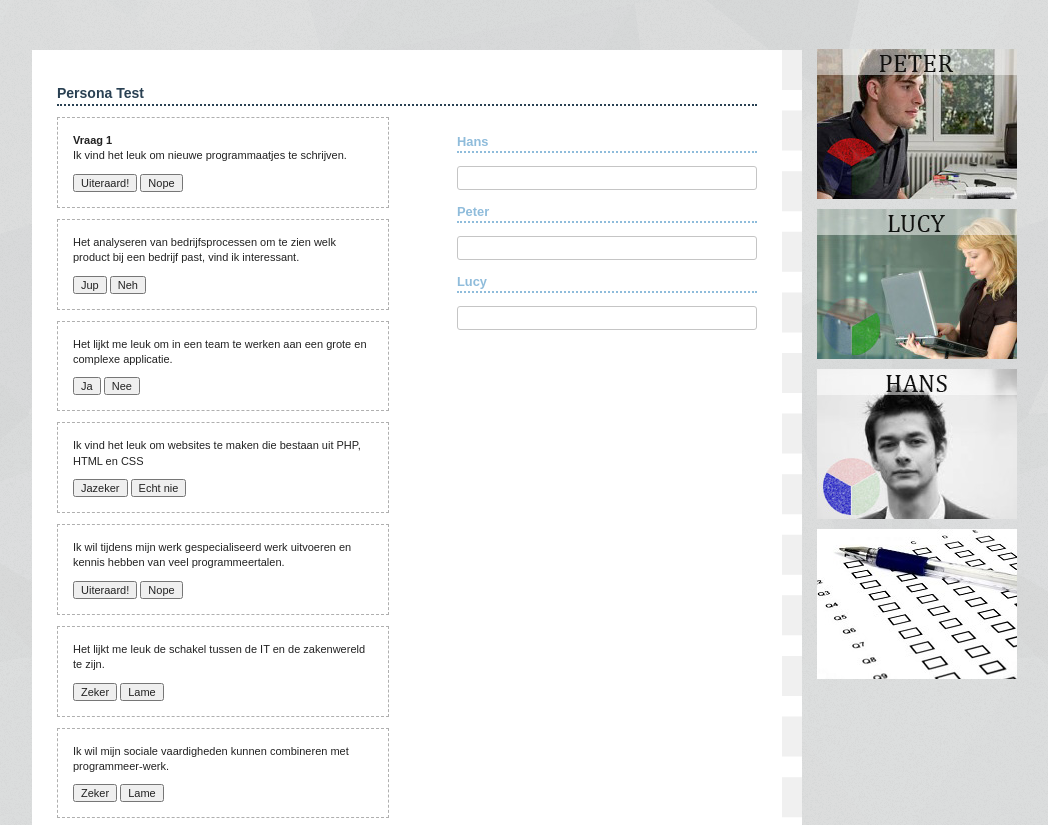
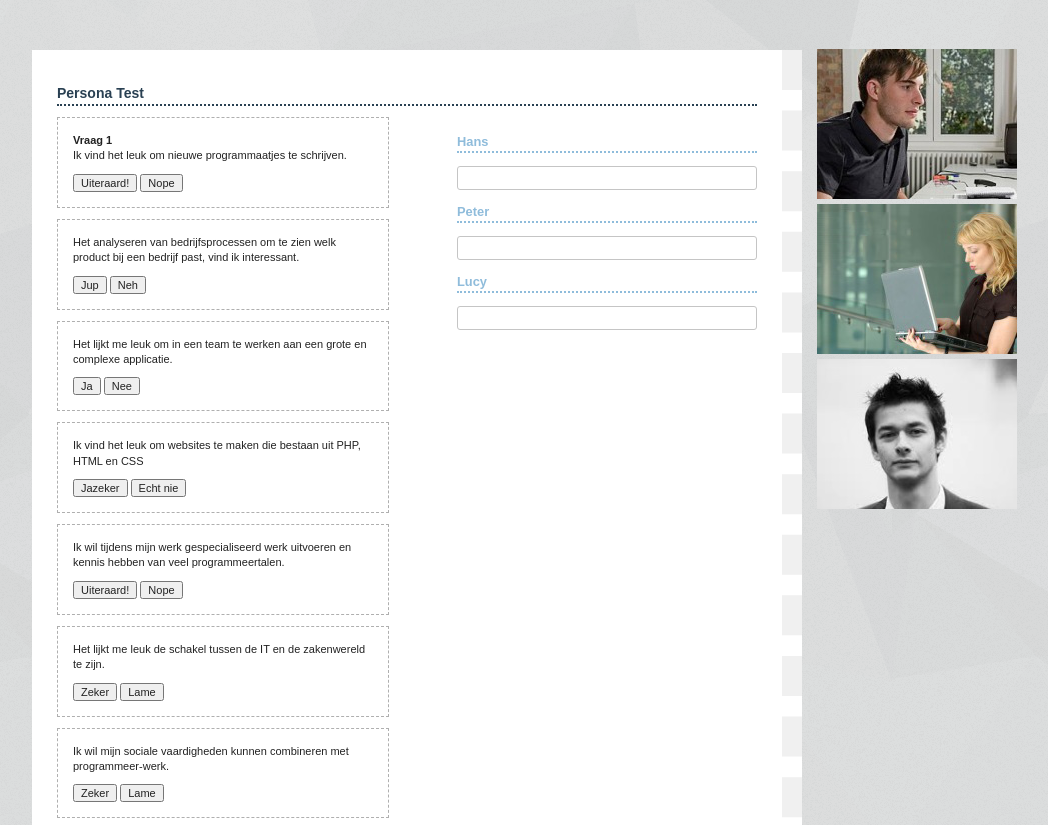
Before and after one commit to Avans/Ori1, a PHP site: page /test.php in a window 1280 px wide. Shown: the part 150-975 px from the top of the page, without its empty margins (108-1156 px from the left). Run offline with PHP 8.4, Linux system fonts and the light colour scheme; data comes from the database, SQL or seed files in the repository; some libraries are stand-ins or nearby versions.

Commit message:
intergratie, nieuwe sidebar

```diff
--- a/static/css/main.css
+++ b/static/css/main.css
@@ -172,7 +172,6 @@ header {
 	/* het logo */
 	background-image: url(../img/header.png);
 	background-repeat: no-repeat;
-
     float: left;
     margin-bottom: 20px;
 	//padding-left: 120px;
@@ -237,6 +236,62 @@ aside {
 	padding-left: 10px;
 }
 
+.hoverPeter{
+    margin: 5px;
+    display: block;
+    width: 200px;
+    height: 150px;
+    background-image: url(../img/peter.jpg);
+}
+
+.hoverPeter:hover {
+    background-image: url(../img/peter-o.jpg);
+}
+
+.hoverPeter a {
+    display: block;
+    width: 100%;
+    height:100%;
+}
+
+.hoverLucy{
+    margin: 5px;
+    display: block;
+    width: 200px;
+    height: 150px;
+    background-image: url(../img/lucy.jpg);
+}
+
+.hoverLucy:hover {
+    background-image: url(../img/lucy-o.jpg);
+}
+
+.hoverLucy a {
+    display: block;
+    width: 100%;
+    height:100%;
+}
+
+.hoverHans{
+    margin: 5px;
+    display: block;
+    width: 200px;
+    height: 150px;
+    background-image: url(../img/hans.jpg);
+}
+
+.hoverHans:hover {
+    background-image: url(../img/hans-o.jpg);
+}
+
+.hoverHans a {
+    display: block;
+    width: 100%;
+    height:100%;
+}
+
+
+
 .left {
 	float: left;
 }
--- /dev/null
+++ b/static/sidebar.php
@@ -0,0 +1,16 @@
+<div class="hoverPeter">
+	<a href="index.php?id=4">
+
+	</a>
+</div>
+
+<div class="hoverLucy">
+	<a href="index.php?id=5">
+
+	</a>
+</div>
+<div class="hoverHans">
+	<a href="index.php?id=6">
+
+	</a>
+</div>
--- a/test.php
+++ b/test.php
@@ -29,14 +29,11 @@
     </header>
 
     <div id="main">
-        <?php echo $curPage->getContent('html'); ?>
+        <?= $curPage->getContent('html'); ?>
     </div>
 
     <aside>
-        <a href="index.php?id=4"><img src="static/img/peter2.jpg" alt="Peter" title="Peter" width="200" height="150" /></a>
-        <a href="index.php?id=5"><img src="static/img/lucy2.jpg" alt="Lucy" title="Lucy" width="200" height="150"/></a>
-        <a href="index.php?id=6"><img src="static/img/hans2.jpg" alt="Hans" title="Hans" width="200" height="150"/></a>
-        <a href="test.php"><img src="static/img/vragenlijst.jpg" alt="Maak de vragen lijst!" title="Maak de vragen lijst!" width="200" height="150"/></a>
+        <?= $curPage->getStatic('sidebar'); ?>
     </aside>
 
 </body>
```
Also changed, not shown: index.php (+4 -4 lines), static/footer.php (+4 -4 lines), static/img/hans-o.jpg (added), static/img/lucy-o.jpg (added), static/img/lucy.jpg, static/img/peter-o.jpg (added), 3 other files.
